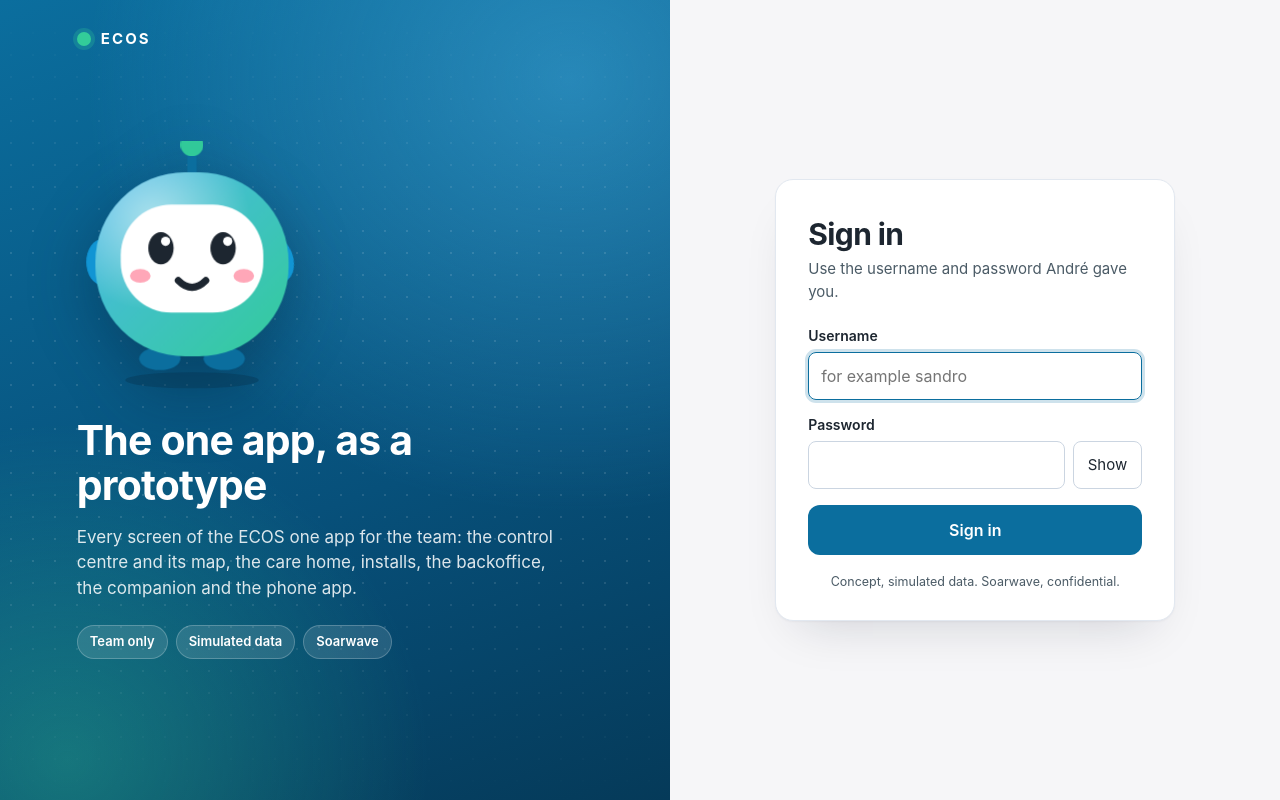
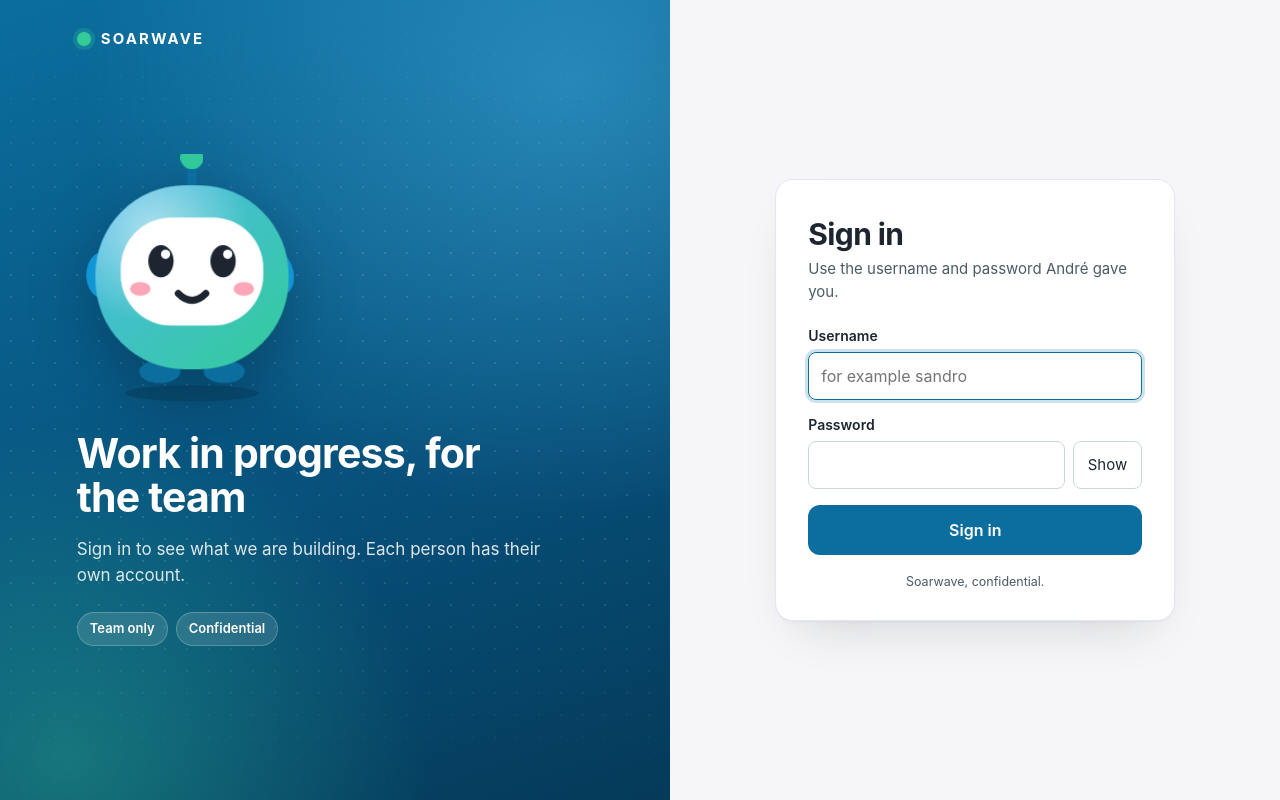
Before and after one commit to SoarwaveEng/ecos-prototype, a plain HTML site: page index.html in a window 1280 px wide. Drawn offline with Linux system fonts and the light colour scheme.

Commit message:
Sign in page says nothing about the content before sign in
Co-Authored-By: Claude Opus 5.5 <noreply@anthropic.com>

```diff
--- a/index.html
+++ b/index.html
@@ -15,7 +15,7 @@
 <body>
 <main id="login" class="login" hidden>
   <section class="login-hero" aria-hidden="true">
-    <div class="hero-brand"><span class="hero-dot"></span>ECOS</div>
+    <div class="hero-brand"><span class="hero-dot"></span>SOARWAVE</div>
     <svg class="buddy" viewBox="0 0 200 220" width="200" height="220">
       <defs>
         <linearGradient id="bodyg" x1="0" y1="0" x2="1" y2="1"><stop offset="0" stop-color="#4CB8EC"/><stop offset="1" stop-color="#33CC99"/></linearGradient>
@@ -40,9 +40,9 @@
         <path d="M88 128 Q100 140 112 128" stroke="#1D2630" stroke-width="6" fill="none" stroke-linecap="round"/>
       </g>
     </svg>
-    <h2 class="hero-title">The one app, as a prototype</h2>
-    <p class="hero-text">Every screen of the ECOS one app for the team: the control centre and its map, the care home, installs, the backoffice, the companion and the phone app.</p>
-    <ul class="hero-facts"><li>Team only</li><li>Simulated data</li><li>Soarwave</li></ul>
+    <h2 class="hero-title">Work in progress, for the team</h2>
+    <p class="hero-text">Sign in to see what we are building. Each person has their own account.</p>
+    <ul class="hero-facts"><li>Team only</li><li>Confidential</li></ul>
   </section>
   <section class="login-side">
     <form id="login-form" class="login-card" method="post" novalidate>
@@ -57,7 +57,7 @@
       </div>
       <p id="login-error" class="error" role="alert" aria-live="assertive"></p>
       <button id="login-btn" class="primary" type="submit">Sign in</button>
-      <p class="login-foot">Concept, simulated data. Soarwave, confidential.</p>
+      <p class="login-foot">Soarwave, confidential.</p>
     </form>
   </section>
 </main>
```
